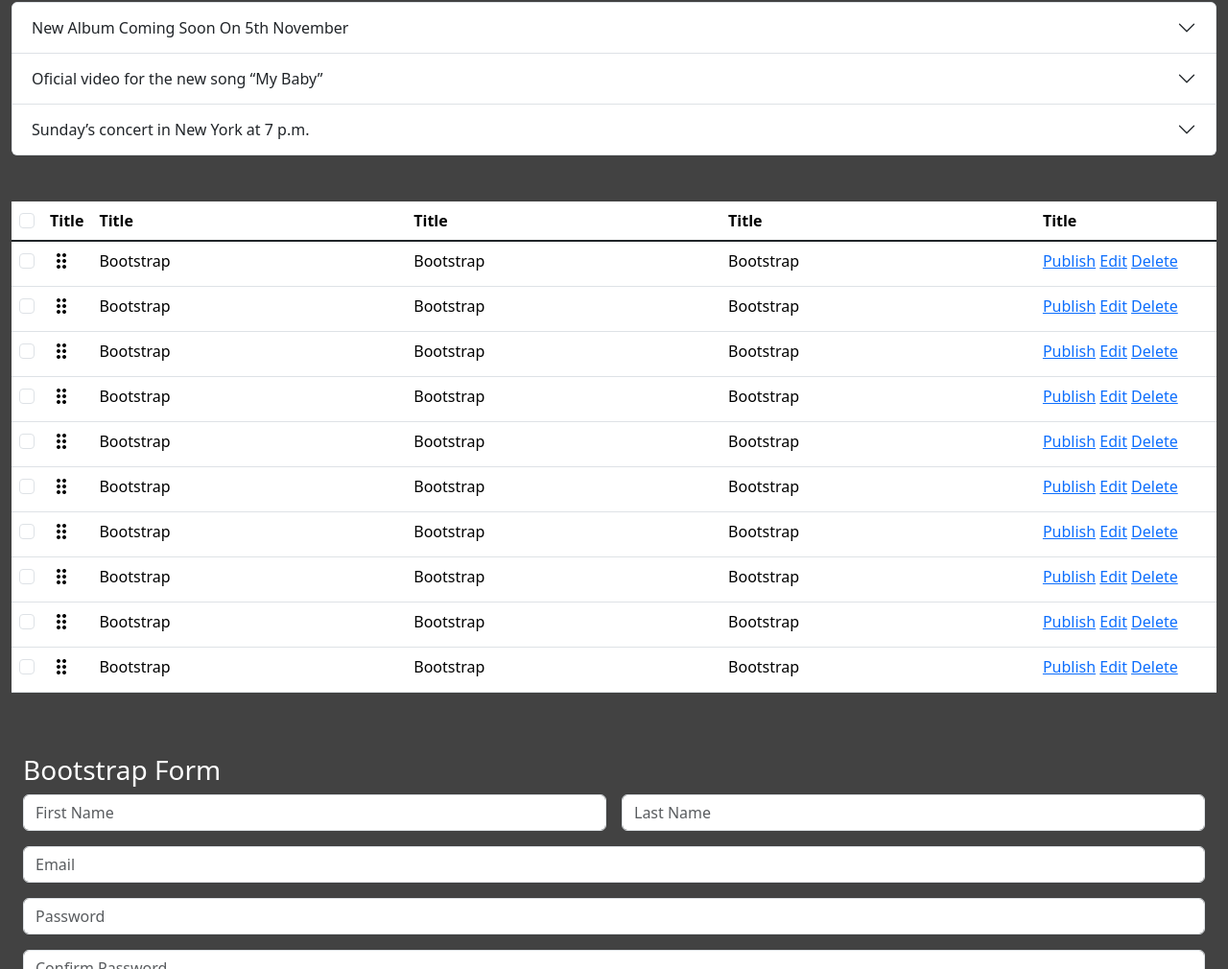
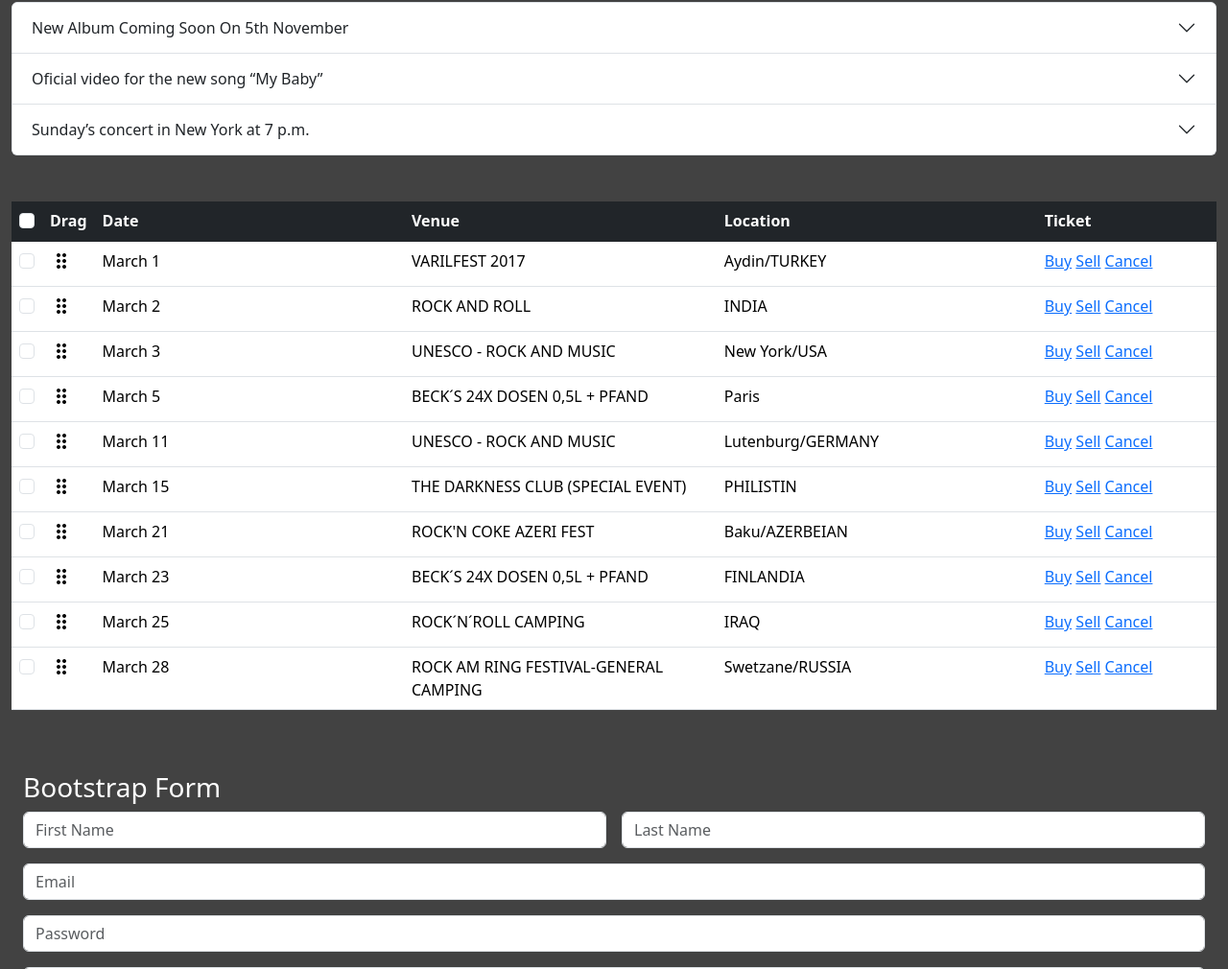
Before and after one commit to HarishPrb28/ModuleTest1, a plain HTML site: page index.html in a window 1280 px wide. Shown: the part 1808-2818 px from the top of the page at 96% size. Drawn offline with nearby package versions, Linux system fonts and the light colour scheme; a web font is replaced by a local one.

Commit message:
third commit

```diff
--- a/index.html
+++ b/index.html
@@ -20,6 +20,12 @@
     <link
       rel="stylesheet"
       href="https://fonts.googleapis.com/css2?family=Material+Symbols+Outlined:opsz,wght,FILL,GRAD@20..48,100..700,0..1,-50..200"
+    />
+    <link rel="preconnect" href="https://fonts.googleapis.com" />
+    <link rel="preconnect" href="https://fonts.gstatic.com" crossorigin />
+    <link
+      href="https://fonts.googleapis.com/css2?family=Hind+Madurai:wght@300;400;600&display=swap"
+      rel="stylesheet"
     />
   </head>
   <body>
@@ -347,7 +353,7 @@
       <div class="table-responsive" style="overflow-x: auto">
         <table class="table table-hover mt-5">
           <thead>
-            <tr>
+            <tr class="table-dark">
               <th scope="col" class="style-col">
                 <input
                   class="form-check-input"
@@ -356,11 +362,11 @@
                   id="flexCheckDefault"
                 />
               </th>
-              <th scope="col" class="style-col">Title</th>
-              <th scope="col" class="style-cols">Title</th>
-              <th scope="col" class="style-cols">Title</th>
-              <th scope="col" class="style-cols">Title</th>
-              <th scope="col" class="style-cols">Title</th>
+              <th scope="col" class="style-col">Drag</th>
+              <th scope="col" class="style-cols">Date</th>
+              <th scope="col" class="style-cols">Venue</th>
+              <th scope="col" class="style-cols">Location</th>
+              <th scope="col" class="style-cols">Ticket</th>
             </tr>
           </thead>
           <tbody class="table-group-divider">
@@ -376,13 +382,13 @@
               <td>
                 <span class="material-symbols-outlined"> drag_indicator </span>
               </td>
-              <td>Bootstrap</td>
-              <td>Bootstrap</td>
-              <td>Bootstrap</td>
+              <td>March 1</td>
+              <td>VARILFEST 2017</td>
+              <td>Aydin/TURKEY</td>
               <td>
-                <a href="#">Publish</a>
-                <a href="#">Edit</a>
-                <a href="#">Delete</a>
+                <a href="#">Buy</a>
+                <a href="#">Sell</a>
+                <a href="#">Cancel</a>
               </td>
             </tr>
             <tr>
@@ -397,13 +403,13 @@
               <td>
                 <span class="material-symbols-outlined"> drag_indicator </span>
               </td>
-              <td>Bootstrap</td>
-              <td>Bootstrap</td>
-              <td>Bootstrap</td>
+              <td>March 2</td>
+              <td>ROCK AND ROLL</td>
+              <td>INDIA</td>
               <td style="width: 100px">
-                <a href="#">Publish</a>
-                <a href="#">Edit</a>
-                <a href="#">Delete</a>
+                <a href="#">Buy</a>
+                <a href="#">Sell</a>
+                <a href="#">Cancel</a>
               </td>
             </tr>
             <tr>
@@ -418,13 +424,13 @@
               <td>
                 <span class="material-symbols-outlined"> drag_indicator </span>
               </td>
-              <td>Bootstrap</td>
-              <td>Bootstrap</td>
-              <td>Bootstrap</td>
+              <td>March 3</td>
+              <td>UNESCO - ROCK AND MUSIC</td>
+              <td>New York/USA</td>
               <td>
-                <a href="#">Publish</a>
-                <a href="#">Edit</a>
-                <a href="#">Delete</a>
+                <a href="#">Buy</a>
+                <a href="#">Sell</a>
+                <a href="#">Cancel</a>
               </td>
             </tr>
             <tr>
@@ -439,13 +445,13 @@
               <td>
                 <span class="material-symbols-outlined"> drag_indicator </span>
               </td>
-              <td>Bootstrap</td>
-              <td>Bootstrap</td>
-              <td>Bootstrap</td>
+              <td>March 5</td>
+              <td>BECK´S 24X DOSEN 0,5L + PFAND</td>
+              <td>Paris</td>
               <td>
-                <a href="#">Publish</a>
-                <a href="#">Edit</a>
-                <a href="#">Delete</a>
+                <a href="#">Buy</a>
+                <a href="#">Sell</a>
+                <a href="#">Cancel</a>
               </td>
             </tr>
             <tr>
@@ -460,13 +466,13 @@
               <td>
                 <span class="material-symbols-outlined"> drag_indicator </span>
               </td>
-              <td>Bootstrap</td>
-              <td>Bootstrap</td>
-              <td>Bootstrap</td>
+              <td>March 11</td>
+              <td>UNESCO - ROCK AND MUSIC</td>
+              <td>Lutenburg/GERMANY</td>
               <td>
-                <a href="#">Publish</a>
-                <a href="#">Edit</a>
-                <a href="#">Delete</a>
+                <a href="#">Buy</a>
+                <a href="#">Sell</a>
+                <a href="#">Cancel</a>
               </td>
             </tr>
             <tr>
@@ -481,13 +487,13 @@
               <td>
                 <span class="material-symbols-outlined"> drag_indicator </span>
               </td>
-              <td>Bootstrap</td>
-              <td>Bootstrap</td>
-              <td>Bootstrap</td>
+              <td>March 15</td>
+              <td>THE DARKNESS CLUB (SPECIAL EVENT)</td>
+              <td>PHILISTIN</td>
               <td>
-                <a href="#">Publish</a>
-                <a href="#">Edit</a>
-                <a href="#">Delete</a>
+                <a href="#">Buy</a>
+                <a href="#">Sell</a>
+                <a href="#">Cancel</a>
               </td>
             </tr>
             <tr>
@@ -502,13 +508,13 @@
               <td>
                 <span class="material-symbols-outlined"> drag_indicator </span>
               </td>
-              <td>Bootstrap</td>
-              <td>Bootstrap</td>
-              <td>Bootstrap</td>
+              <td>March 21</td>
+              <td>ROCK'N COKE AZERI FEST</td>
+              <td>Baku/AZERBEIAN</td>
               <td>
-                <a href="#">Publish</a>
-                <a href="#">Edit</a>
-                <a href="#">Delete</a>
+                <a href="#">Buy</a>
+                <a href="#">Sell</a>
+                <a href="#">Cancel</a>
               </td>
             </tr>
             <tr>
@@ -523,13 +529,13 @@
               <td>
                 <span class="material-symbols-outlined"> drag_indicator </span>
               </td>
-              <td>Bootstrap</td>
-              <td>Bootstrap</td>
-              <td>Bootstrap</td>
+              <td>March 23</td>
+              <td>BECK´S 24X DOSEN 0,5L + PFAND</td>
+              <td>FINLANDIA</td>
               <td>
-                <a href="#">Publish</a>
-                <a href="#">Edit</a>
-                <a href="#">Delete</a>
+                <a href="#">Buy</a>
+                <a href="#">Sell</a>
+                <a href="#">Cancel</a>
               </td>
             </tr>
             <tr>
@@ -544,13 +550,13 @@
               <td>
                 <span class="material-symbols-outlined"> drag_indicator </span>
               </td>
-              <td>Bootstrap</td>
-              <td>Bootstrap</td>
-              <td>Bootstrap</td>
+              <td>March 25</td>
+              <td>ROCK´N´ROLL CAMPING</td>
+              <td>IRAQ</td>
               <td>
-                <a href="#">Publish</a>
-                <a href="#">Edit</a>
-                <a href="#">Delete</a>
+                <a href="#">Buy</a>
+                <a href="#">Sell</a>
+                <a href="#">Cancel</a>
               </td>
             </tr>
             <tr>
@@ -565,13 +571,13 @@
               <td>
                 <span class="material-symbols-outlined"> drag_indicator </span>
               </td>
-              <td>Bootstrap</td>
-              <td>Bootstrap</td>
-              <td>Bootstrap</td>
+              <td>March 28</td>
+              <td>ROCK AM RING FESTIVAL-GENERAL CAMPING</td>
+              <td>Swetzane/RUSSIA</td>
               <td>
-                <a href="#">Publish</a>
-                <a href="#">Edit</a>
-                <a href="#">Delete</a>
+                <a href="#">Buy</a>
+                <a href="#">Sell</a>
+                <a href="#">Cancel</a>
               </td>
             </tr>
           </tbody>
--- a/style.css
+++ b/style.css
@@ -2,6 +2,7 @@ body {
   background: #000000bd !important;
   margin: 0;
   padding: 0;
+  font-family: "Hind Madurai", sans-serif;
 }
 
 .carousel-inner img {
```
